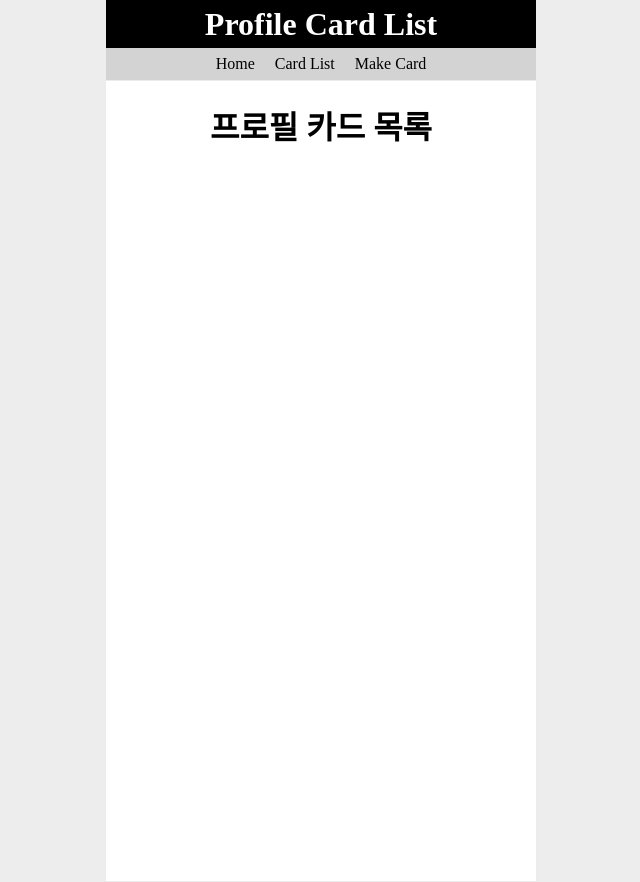
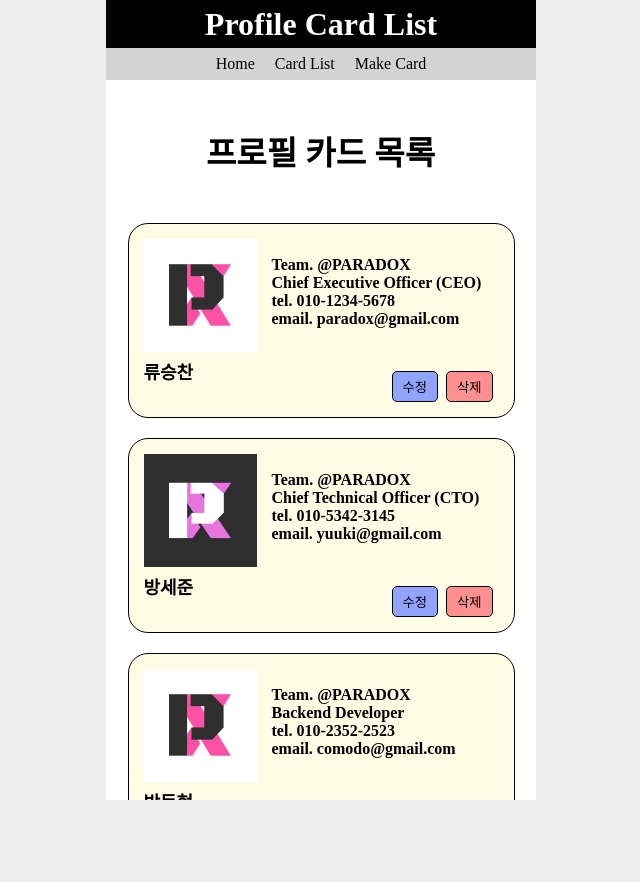
Before and after one commit to seongjune09/frontend-profile-list, a React (Vite) app: page /ProfileForm in a window 1280 px wide. Shown: the whole page, without its empty margins (319-959 px from the left). After the commit the page ends 800 px from the top, so only its background shows below. Built offline with nearby package versions, Linux system fonts and the light colour scheme.

Commit message:
feat : CardData를 연결하고 ProfileList 틀 개발

```diff
--- a/src/App.jsx
+++ b/src/App.jsx
@@ -6,8 +6,9 @@ export default function App() {
   return (
     <div>
       <Header />  {/*Header.jsx 파일을 불러온다*/}
+
       <main>
-        <Outlet /> {/* 아웃렛 자리에 랜더링된다*/}
+        <Outlet /> {/* Outlet 컴포넌트는 현재 라우트의 자식 컴포넌트를 렌더링한다*/}
       </main>
     </div>
   );
--- a/src/components/ProfileList.jsx
+++ b/src/components/ProfileList.jsx
@@ -1,9 +1,52 @@
 import React from 'react';
+import cardData from '../data/cardData';
+import ParadoxDefault from '../assest/default.png';
+import ParadoxReverse from '../assest/reverse.webp';
+import '../styles/ProfileLayout.css';
 
-export default function CardList() {
+const ProfileList = () => {
   return (
-    <div className="CardList-container">
-      <h1>프로필 카드 목록</h1>
+    <div className = "profile-list">
+      <h2 className = "title">프로필 카드 목록</h2>
+
+      {cardData.map((card) => {
+        const imageSrc = (card.name === '류승찬' || card.name === '박동현')
+          ? ParadoxReverse
+          : ParadoxDefault;
+
+        return (
+          <div key={card.id} className = "card">
+
+            <div className = "card-left">
+              <img src={imageSrc} alt="profile" className="card-image" />
+              <p className="card-name">{card.name}</p>
+
+            </div>
+
+            <div className = "card-body">
+
+              <div className = "card-content">
+                <p><strong>Team. @PARADOX</strong></p>
+                <p>{card.position}</p>
+                <p>tel. <span className = "light-text">{card.tel}</span></p>
+                <p>email. <span className = "light-text">{card.email}</span></p>
+              </div>
+
+              <div className = "card-footer">
+
+                <div className = "button-group">
+                  <button className = "edit-btn">수정</button>
+                  <button className = "delete-btn">삭제</button>
+                </div>
+
+              </div>
+
+            </div>
+          </div>
+        );
+      })}
     </div>
   );
-}
+};
+
+export default ProfileList;
--- a/src/data/cardData.js
+++ b/src/data/cardData.js
@@ -0,0 +1,46 @@
+const CardData = [
+    {
+      id: 1,
+      name: "류승찬",
+      position: "Chief Executive Officer (CEO)",
+      tel: "010-1234-5678",
+      email: "paradox@gmail.com",
+      image: "/assets/PARADOX_default.png"
+    },
+    {
+      id: 2,
+      name: "방세준",
+      position: "Chief Technical Officer (CTO)",
+      tel: "010-5342-3145",
+      email: "yuuki@gmail.com",
+      image: "/assets/PARADOX_reverse.png"
+    },
+    {
+      id: 3,
+      name: "박동현",
+      position: "Backend Developer",
+      tel: "010-2352-2523",
+      email: "comodo@gmail.com",
+      image: "/assets/PARADOX_default.png"
+    },
+    {
+      id: 4,
+      name: "김유찬",
+      position: "Frontend Developer",
+      tel: "010-2525-1234",
+      email: "roena@gmail.com",
+      image: "/assets/PARADOX_reverse.png"
+    },
+
+    {
+        id: 5,
+        name: "박소은",
+        position: "Frontend Developer",
+        tel: "010-1616-2424",
+        email: "s0meri@gmail.com",
+        image: "/assets/PARADOX_reverse.png"
+      }
+
+  ];
+
+  export default CardData;
--- a/src/styles/ProfileLayout.css
+++ b/src/styles/ProfileLayout.css
@@ -0,0 +1,97 @@
+html, body {
+    margin: 0;
+    padding: 0;
+    height: 100%;
+    overflow-y: scroll;
+  }
+
+.profile-list {
+    width: 100%;
+    max-width: 430px;
+    padding: 20px 0;
+    display: flex;
+    font-size : 22px;
+    gap: 20px;
+    margin: 0 auto;
+    background-color: white;
+    flex-direction: column;
+  }
+
+  .title {
+    margin-left : 100px;
+  }
+
+  .card {
+    display: flex;
+    background-color: #fdfde6;
+    border: 1px solid #ccc;
+    border-radius: 20px;
+    padding: 15px;
+    width: 90%;
+    margin: 0 auto;
+    box-sizing: border-box;
+    border : 1px solid black;
+  }
+
+  .card-image {
+    width: 113px;
+    height: 113px;
+    object-fit: contain;
+    margin-right: 15px;
+    flex-shrink: 0;
+  }
+
+  .card-body {
+    flex: 1;
+    display: flex;
+    flex-direction: column;
+    justify-content: space-between;
+  }
+
+  .card-content {
+    font-size: 16px;
+    margin-top : 17px;
+    font-weight: bold;
+  }
+
+  .card-content p {
+    margin: 0;
+    padding: 0;
+  }
+
+  .card-footer {
+    display: flex;
+    justify-content: flex-start;
+    align-items: center;
+    gap: 10px
+  }
+
+
+  .card-name {
+    margin-top: 0px;
+    font-size : 18px;
+    font-weight: bold;
+
+  }
+
+  .button-group {
+    display: flex;
+    gap: 8px;
+    margin-left : 120px;
+  }
+
+  .edit-btn {
+    background-color: #90A3FF;
+    border: none;
+    padding: 5px 10px;
+    border-radius: 5px;
+    border : 1px solid black;
+  }
+
+  .delete-btn {
+    background-color: #FF9090;
+    border: none;
+    padding: 5px 10px;
+    border-radius: 5px;
+    border : 1px solid black;
+  }
```
